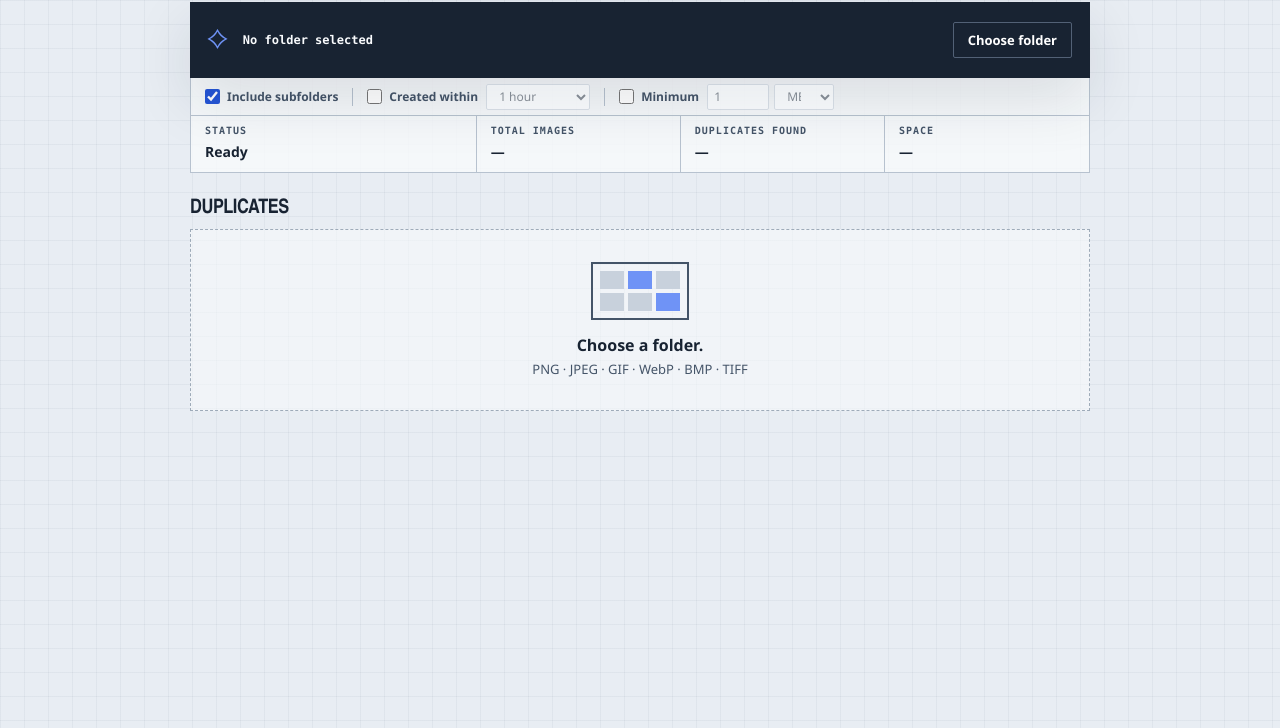
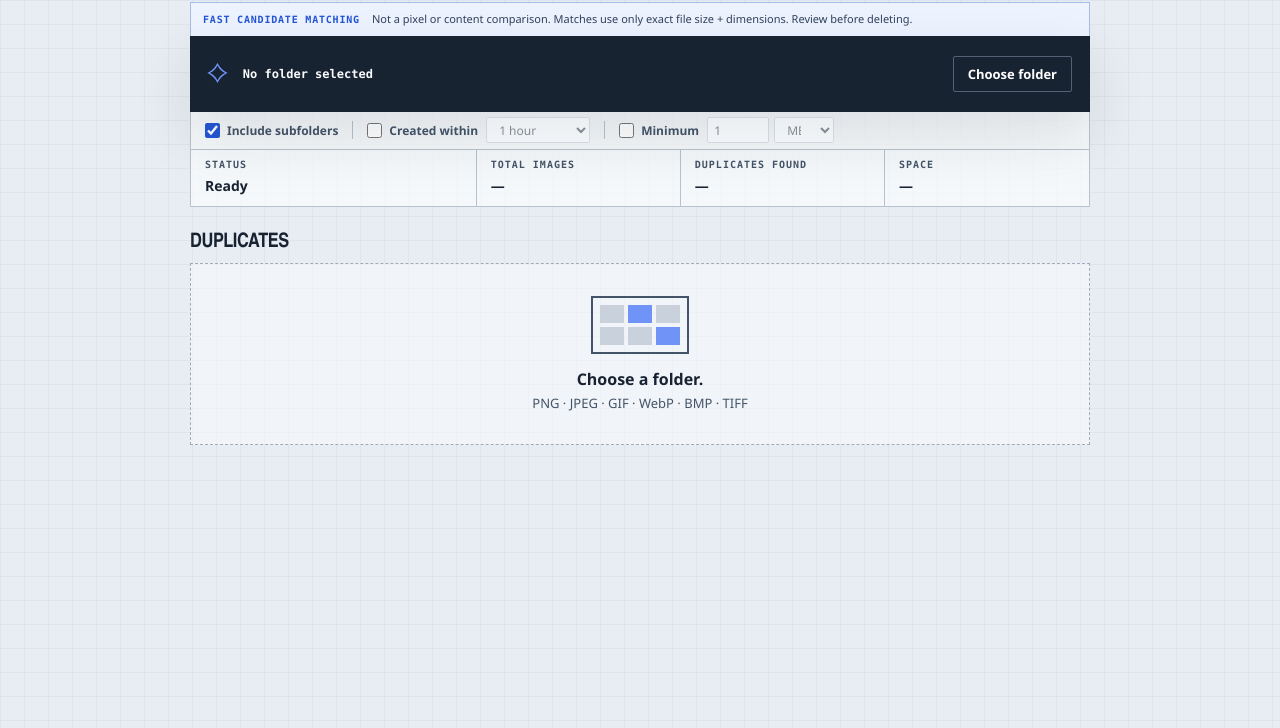
Before and after one commit to designlook/image-deduper, an Electron app: page index.html in a window 1280 px wide. Shown: the part 72-800 px from the top of the page. Drawn offline with Linux system fonts and the light colour scheme.

Commit message:
Clarify lightweight candidate matching

```diff
--- a/index.html
+++ b/index.html
@@ -13,6 +13,11 @@
         <h1>Image <span>Deduper</span></h1>
         <span class="local-note">LOCAL ONLY</span>
       </header>
+
+      <aside class="match-notice" aria-label="How matching works">
+        <strong>Fast candidate matching</strong>
+        <span>Not a pixel or content comparison. Matches use only exact file size + dimensions. Review before deleting.</span>
+      </aside>
 
       <section class="picker" id="picker">
         <div class="scan-beam" aria-hidden="true"></div>
--- a/package.json
+++ b/package.json
@@ -1,7 +1,7 @@
 {
   "name": "image-deduper",
   "productName": "Image Deduper",
-  "version": "1.1.0",
+  "version": "1.1.1",
   "description": "Find and remove newer duplicate images by exact file size and dimensions.",
   "main": "main.mjs",
   "type": "module",
--- a/styles.css
+++ b/styles.css
@@ -58,6 +58,20 @@ h1 {
 h1 span { color: var(--cobalt); }
 
 .local-note { color: var(--slate-700); font: 700 10px/1 Consolas, monospace; letter-spacing: .12em; }
+
+.match-notice {
+  display: flex;
+  align-items: baseline;
+  gap: 12px;
+  padding: 9px 12px;
+  border: 1px solid #a9bae6;
+  border-bottom: 0;
+  color: #30425d;
+  background: #edf3ff;
+  font-size: 11px;
+  line-height: 1.35;
+}
+.match-notice strong { flex: 0 0 auto; color: var(--cobalt); font: 700 10px/1 Consolas, monospace; letter-spacing: .08em; text-transform: uppercase; }
 
 .picker {
   position: relative;
```
Also changed, not shown: docs/release-notes-v1.1.1.md (added, +7 -0 lines), README.md, 1 other file.
